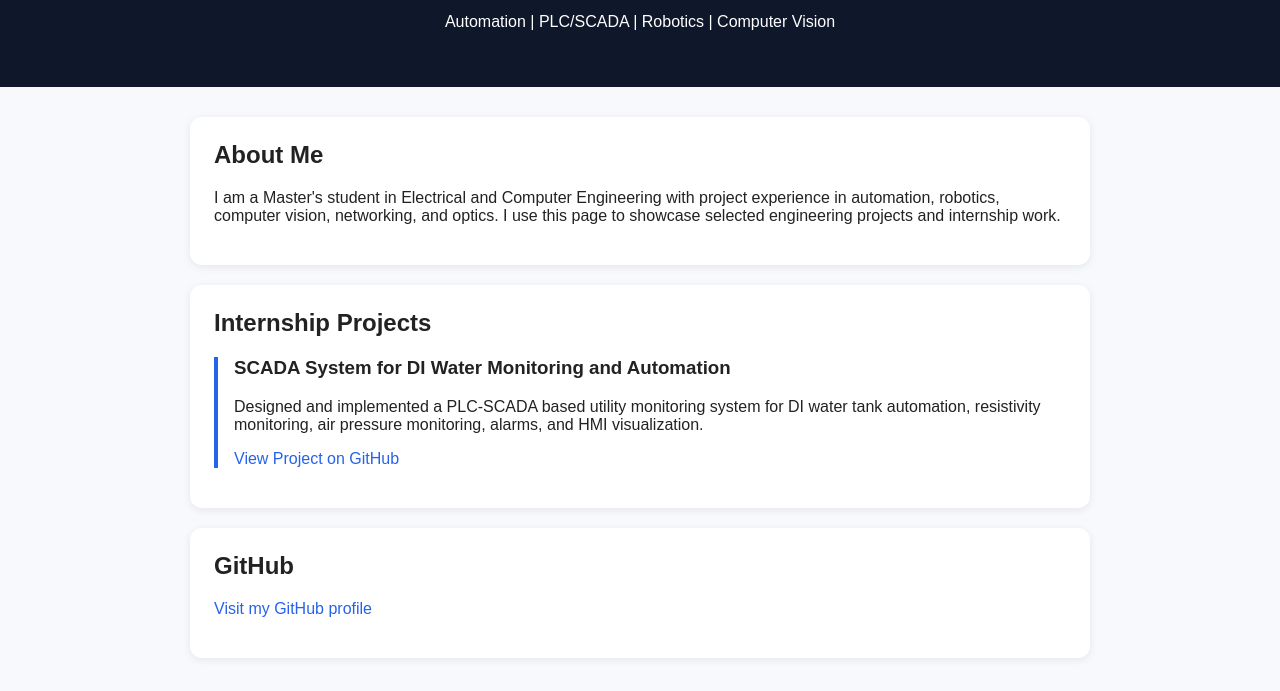
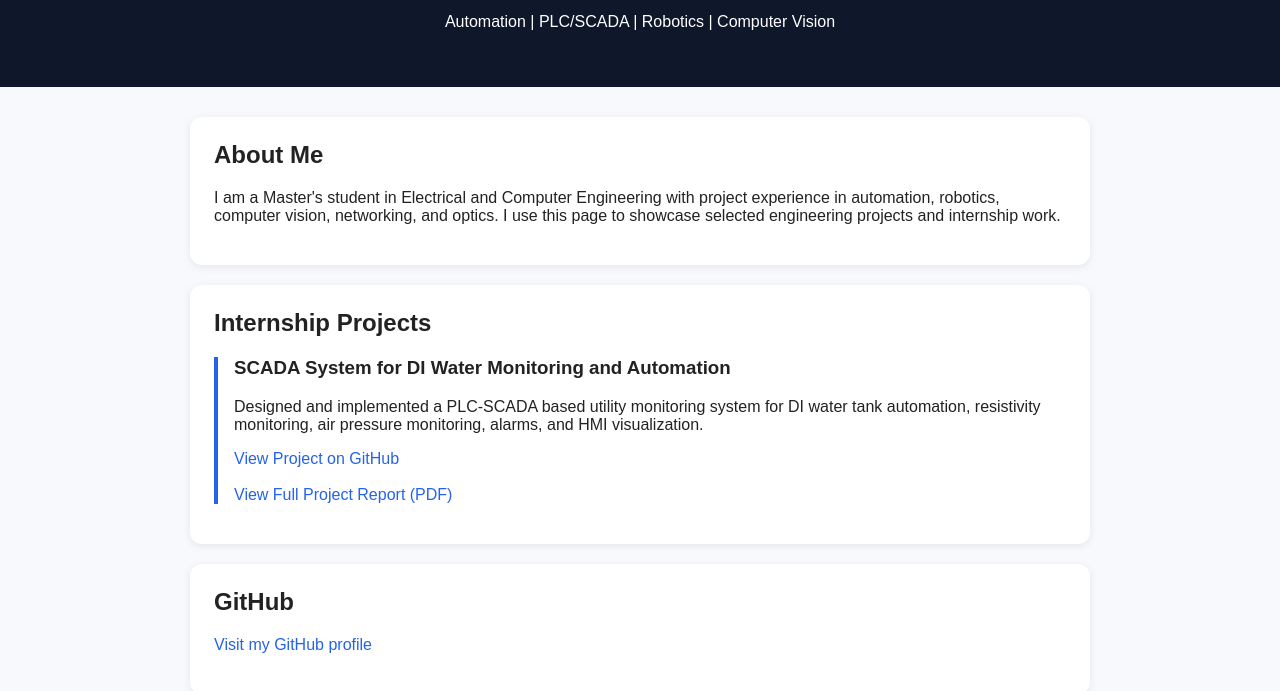
Before and after one commit to Sabit75Ahmed/Sabit75Ahmed.github.io, a plain HTML site: page index.html in a window 1280 px wide. Shown: the part 119-810 px from the top of the page. Drawn offline with Linux system fonts and the light colour scheme.

Commit message:
index.html

```diff
--- a/index.html
+++ b/index.html
@@ -72,6 +72,10 @@
         </p>
         <p>
           <a href="https://github.com/Sabit75Ahmed/scada-di-water-monitoring" target="_blank">View Project on GitHub</a>
+          <br><br>
+          <a href="scada_system_monitoring.pdf" target="_blank">
+          View Full Project Report (PDF)
+          </a>
         </p>
       </div>
     </section>
```
